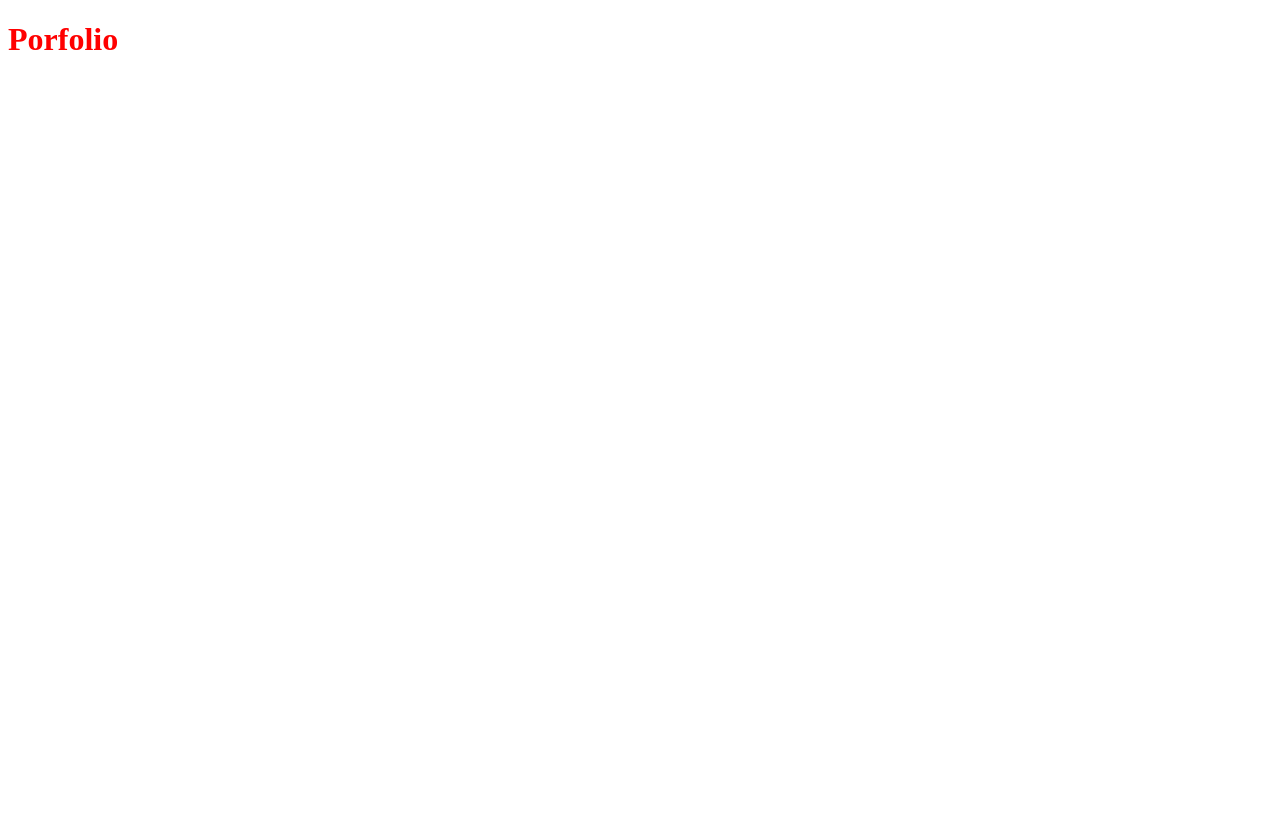
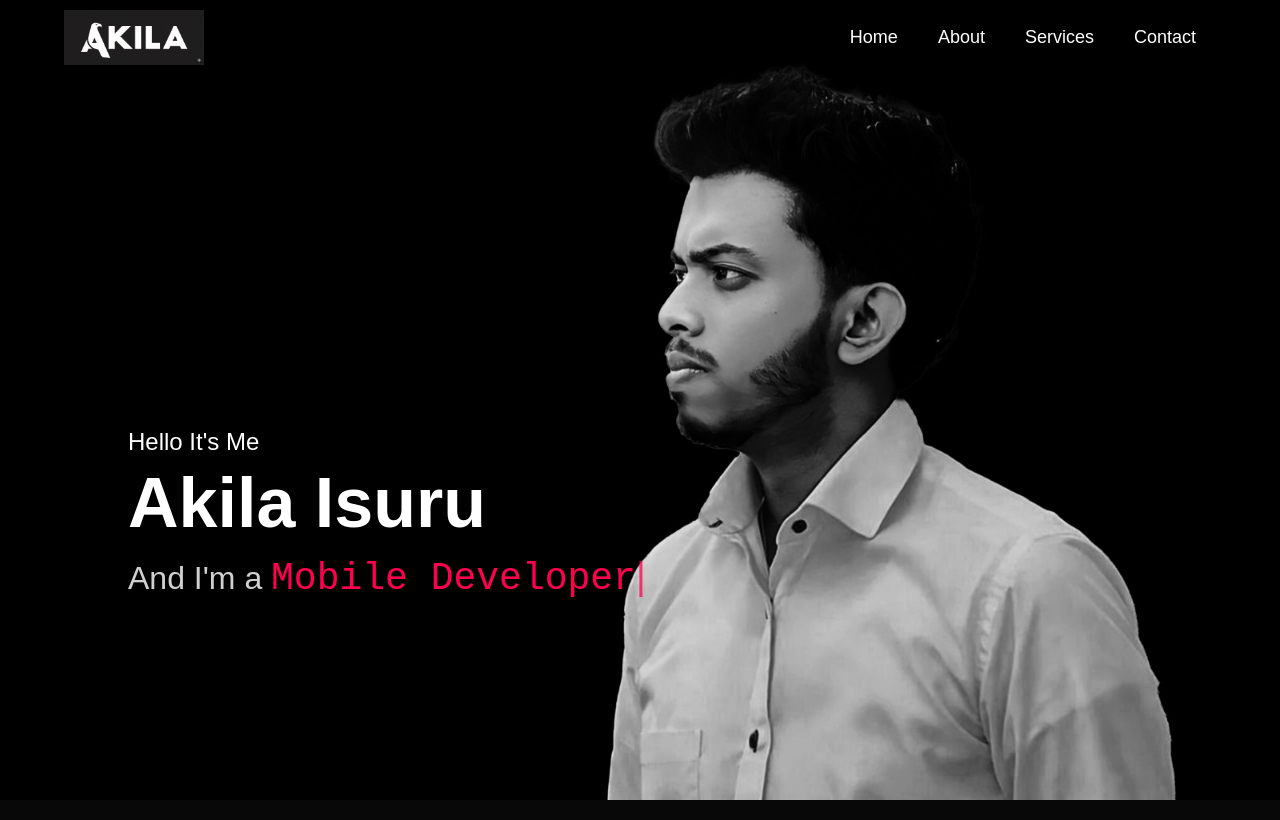
Before and after one commit to Akila-Isuru/Portfolio, a plain HTML site: page index.html in a window 1280 px wide. Drawn offline with nearby package versions, Linux system fonts and the light colour scheme; a small style sheet from the web is missing.

Commit message:
init commit

```diff
--- /dev/null
+++ b/CSS/script.js
@@ -0,0 +1,12 @@
+var typed = new Typed("#auto-type", {
+  strings: [
+    "UI/UX Engineer",
+    "Mobile Developer",
+    "Web Developer",
+    "Fullstack Developer",
+  ],
+  typeSpeed: 70, // Increased from 50
+  backSpeed: 40, // Decreased from 50
+  backDelay: 1000, // New property: Adds a delay before deleting
+  loop: true,
+});
--- a/CSS/stylesheet.css
+++ b/CSS/stylesheet.css
@@ -1,3 +1,194 @@
-h1 {
-  color: red;
+/* Universal Styles */
+* {
+  margin: 0;
+  padding: 0;
+  font-family: "Poppins", sans-serif;
+  box-sizing: border-box;
 }
+
+body {
+  background-color: #080808;
+  color: #fff;
+}
+
+/* Header Section */
+#header {
+  width: 100%;
+  height: 100vh;
+  background-image: url(assets/WhatsApp\ Image\ 2025-08-23\ at\ 21.35.31.jpeg);
+  background-size: cover;
+  background-position: center;
+  animation: fadeIn 4s forwards;
+  opacity: 0;
+}
+
+@keyframes fadeIn {
+  from {
+    opacity: 0;
+  }
+  to {
+    opacity: 1;
+  }
+}
+
+.container {
+  padding: 10px 5%;
+}
+
+/* Navigation Menu */
+nav {
+  display: flex;
+  align-items: center;
+  justify-content: space-between;
+  flex-wrap: wrap;
+}
+
+.logo {
+  width: 140px;
+}
+
+nav ul {
+  /* No need for position: absolute on desktop */
+  display: flex; /* Using flexbox for alignment */
+}
+
+nav ul li {
+  list-style: none;
+  margin: 10px 20px;
+}
+
+nav ul li a {
+  color: #fff;
+  text-decoration: none;
+  font-size: 18px;
+  position: relative;
+  transition: transform 0.3s, color 0.3s;
+}
+
+nav ul li a:hover {
+  color: #ff004f;
+  transform: scale(1.1);
+}
+
+nav ul li a::after {
+  content: "";
+  width: 0;
+  height: 3px;
+  background: #ff004f;
+  position: absolute;
+  left: 0;
+  bottom: -6px;
+  transition: 0.5s;
+}
+
+nav ul li a:hover::after {
+  width: 100%;
+}
+
+/* Header Text */
+.header-text {
+  position: absolute;
+  bottom: 25%;
+  left: 10%;
+}
+
+.header-text p:first-child {
+  font-size: 24px;
+  font-weight: 300;
+  margin-bottom: 5px;
+}
+
+.header-text p:nth-child(2) {
+  font-size: 70px;
+  font-weight: 700;
+  color: #fff;
+  line-height: 1.2;
+}
+
+.header-text p:last-child {
+  font-size: 32px;
+  font-weight: 500;
+  color: #d0d0d0;
+  margin-top: 10px;
+}
+
+#auto-type {
+  color: #ff004f;
+  font-family: "Courier New", Courier, monospace;
+  font-size: 38px;
+}
+
+.typed-cursor {
+  color: #ff004f;
+  animation: blink 1s infinite;
+  font-size: 38px;
+}
+
+@keyframes blink {
+  0%,
+  100% {
+    opacity: 1;
+  }
+  50% {
+    opacity: 0;
+  }
+}
+
+/* --- Responsive CSS --- */
+nav .fa-solid {
+  display: none; /* Hide the icons on desktop */
+}
+
+@media only screen and (max-width: 600px) {
+  #header {
+    background-image: url(assets/WhatsApp\ Image\ 2025-08-23\ at\ 21.35.31.jpeg);
+  }
+
+  .header-text {
+    bottom: 35%;
+    left: 5%;
+    text-align: center;
+    width: 90%;
+  }
+
+  .header-text p:first-child {
+    font-size: 18px;
+  }
+
+  .header-text p:nth-child(2) {
+    font-size: 40px;
+  }
+
+  .header-text p:last-child {
+    font-size: 24px;
+  }
+
+  #auto-type,
+  .typed-cursor {
+    font-size: 24px;
+  }
+
+  nav ul {
+    background: #ff004f;
+    position: fixed;
+    top: 0;
+    right: -200px;
+    width: 200px;
+    height: 100vh;
+    padding-top: 50px;
+    z-index: 2;
+    transition: right 0.5s;
+    display: block; /* Show menu as a block */
+  }
+
+  nav ul li {
+    display: block;
+    margin: 25px;
+  }
+
+  nav .fa-solid {
+    display: block; /* Show the icons on mobile */
+    font-size: 25px;
+    cursor: pointer;
+  }
+}
--- a/index.html
+++ b/index.html
@@ -5,8 +5,45 @@
     <meta name="viewport" content="width=device-width, initial-scale=1.0" />
     <title>Portfolio</title>
     <link rel="stylesheet" href="/CSS/stylesheet.css" />
+    <link
+      rel="stylesheet"
+      href="https://cdnjs.cloudflare.com/ajax/libs/font-awesome/6.5.2/css/all.min.css"
+      integrity="sha512-SnH5WK+bZxgPHs44uWIX+LLJAJ9/2eT0kG7R/d/H44aI9Qd/WqP4hM6C3jJ5F3aQ=="
+      crossorigin="anonymous"
+      referrerpolicy="no-referrer"
+    />
   </head>
   <body>
-    <h1>Porfolio</h1>
+    <div id="header">
+      <div class="container">
+        <nav>
+          <img
+            src="/CSS/assets/Gemini_Generated_Image_logv5nlogv5nlogv.png"
+            alt="logo"
+            class="logo"
+          />
+          <ul id="sidemenu">
+            <li><a href="#">Home</a></li>
+            <li><a href="#">About</a></li>
+            <li><a href="#">Services</a></li>
+            <li><a href="#">Contact</a></li>
+            <i class="fa-solid fa-xmark" onclick="hideMenu()"></i>
+          </ul>
+          <i class="fa-solid fa-bars" onclick="showMenu()"></i>
+        </nav>
+        <div class="header-text">
+          <p>Hello It's Me</p>
+          <p>Akila Isuru</p>
+          <p>And I'm a <span id="auto-type"></span></p>
+        </div>
+      </div>
+    </div>
+
+    <div id="about">
+      <div class="container"></div>
+    </div>
+
+    <script src="https://unpkg.com/typed.js@2.1.0/dist/typed.umd.js"></script>
+    <script src="/CSS/script.js"></script>
   </body>
 </html>
```
Also changed, not shown: CSS/menu.js (added, +17 -0 lines), CSS/assets/Gemini_Generated_Image_logv5nlogv5nlogv.png (added), CSS/assets/WhatsApp Image 2025-08-23 at 21.35.31.jpeg (added), CSS/assets/logo.png (added), 1 other file.
